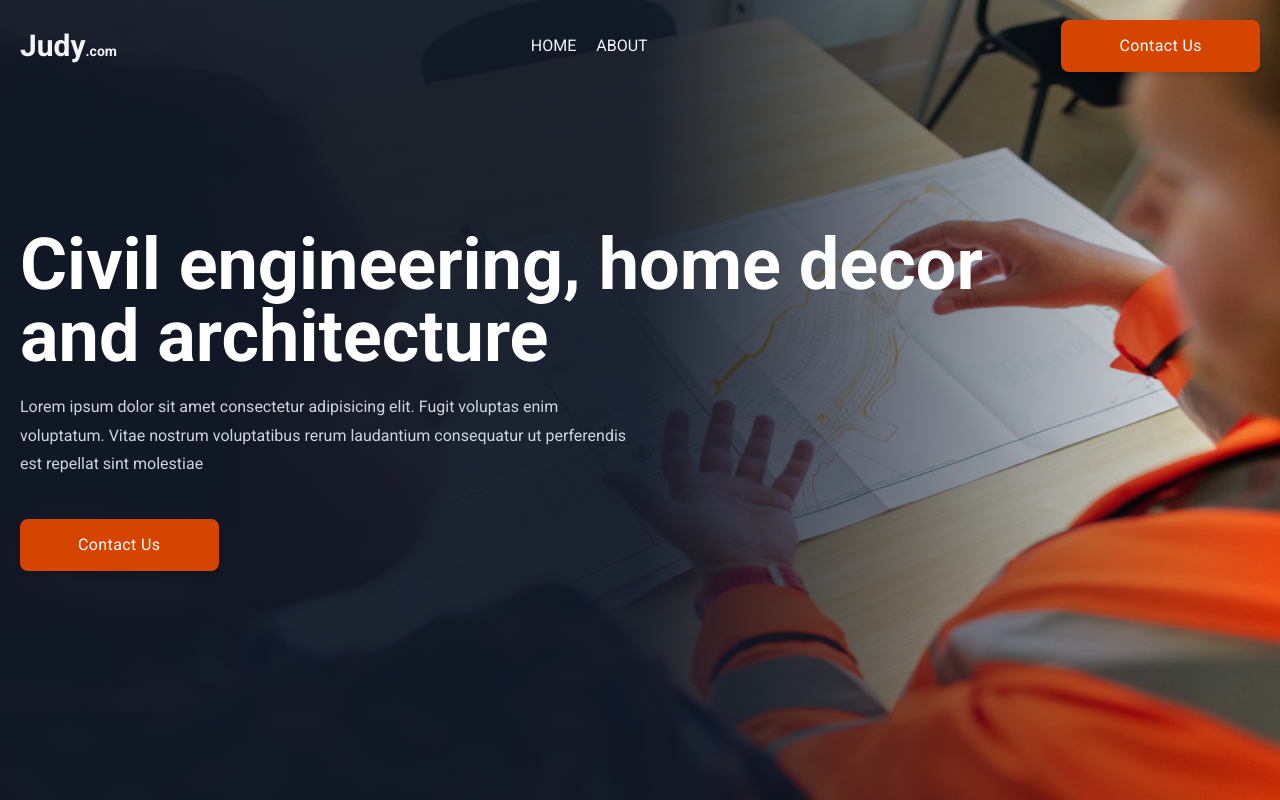
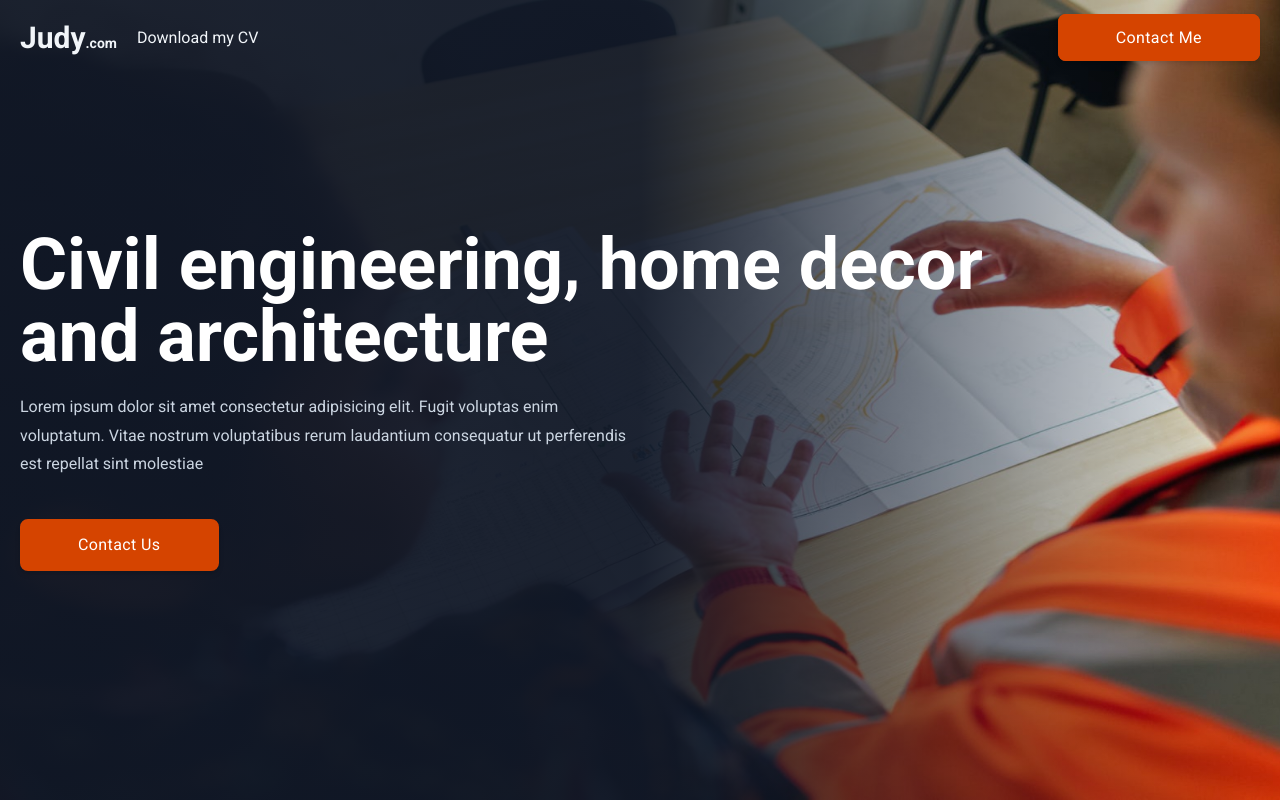
Before and after one commit to SankThomas/judy, a React (Create React App) app: page / in a window 1280 px wide. Built offline with nearby package versions, Linux system fonts and the light colour scheme.

Commit message:
update component

```diff
--- a/src/components/Header.js
+++ b/src/components/Header.js
@@ -1,5 +1,6 @@
 import { useState } from "react"
 import { Link } from "react-router-dom"
+import cv from "../assets/judy-cv.pdf"
 
 export default function Header() {
   const [isOpen, setIsOpen] = useState(false)
@@ -7,20 +8,26 @@ export default function Header() {
   return (
     <>
       <header className="header p-5 flex items-center justify-between w-full">
-        <div>
+        <div className="flex items-center justify-start">
           <Link to="/" className="text-3xl text-slate-100 font-bold">
             Judy<span className="text-sm">.com</span>
           </Link>
+          <li className="ml-5">
+            <a
+              href={cv}
+              download="Judy - Personal CV"
+              className="text-slate-100"
+            >
+              Download my CV
+            </a>
+          </li>
         </div>
 
         <nav>
           <ul className="flex">
-            <li className="mr-5">
-              <button className="uppercase text-slate-100">Home</button>
-            </li>
-            <li>
-              <button className="uppercase text-slate-100">About</button>
-            </li>
+            {/* <li>
+              <button className="text-slate-100">Home</button>
+            </li> */}
           </ul>
         </nav>
 
@@ -34,7 +41,9 @@ export default function Header() {
         </div>
 
         <div className="hidden md:block">
-          <button className="btn-primary">Contact Us </button>
+          <a href="#contact" className="btn-primary">
+            Contact Me
+          </a>
         </div>
       </header>
     </>
```
